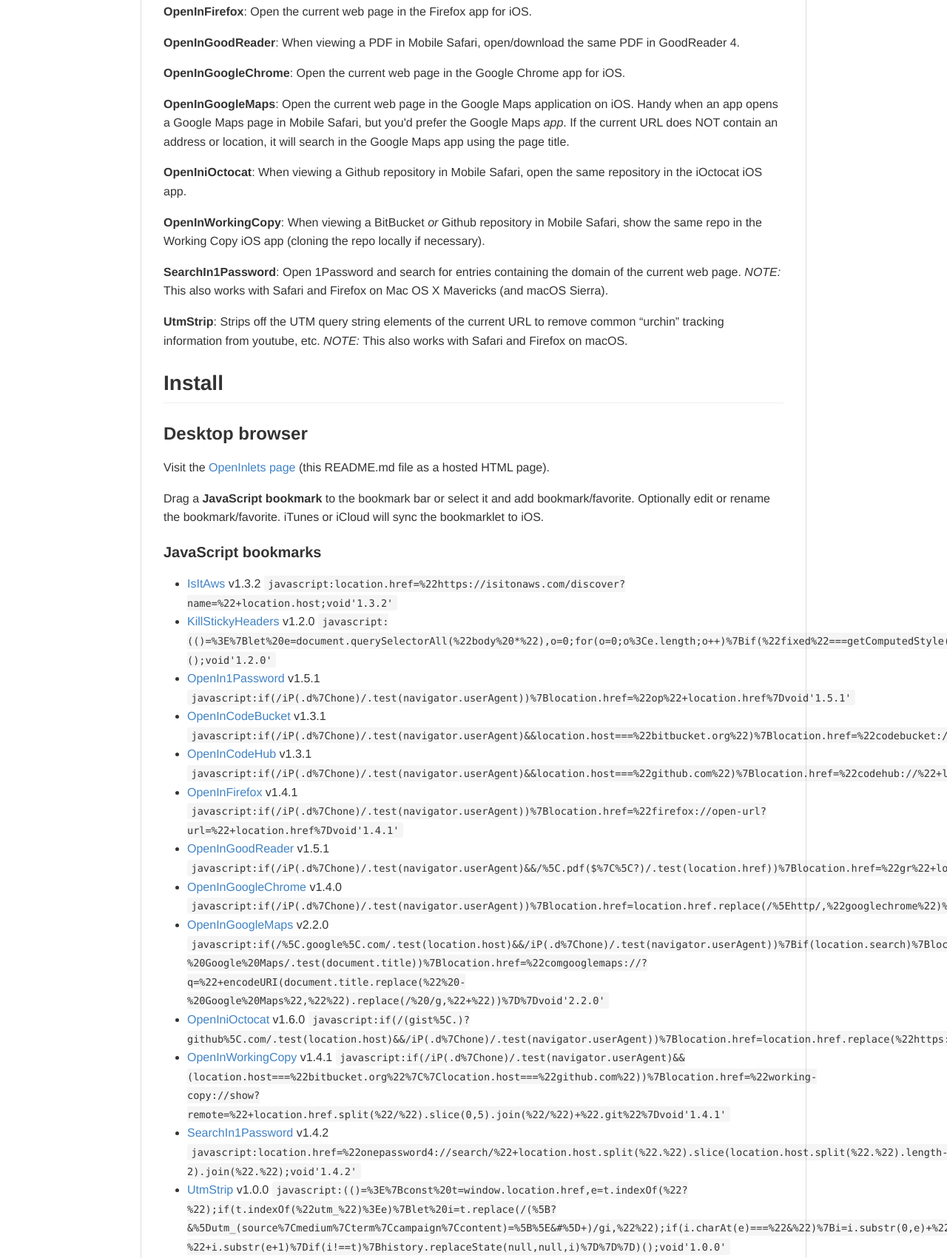
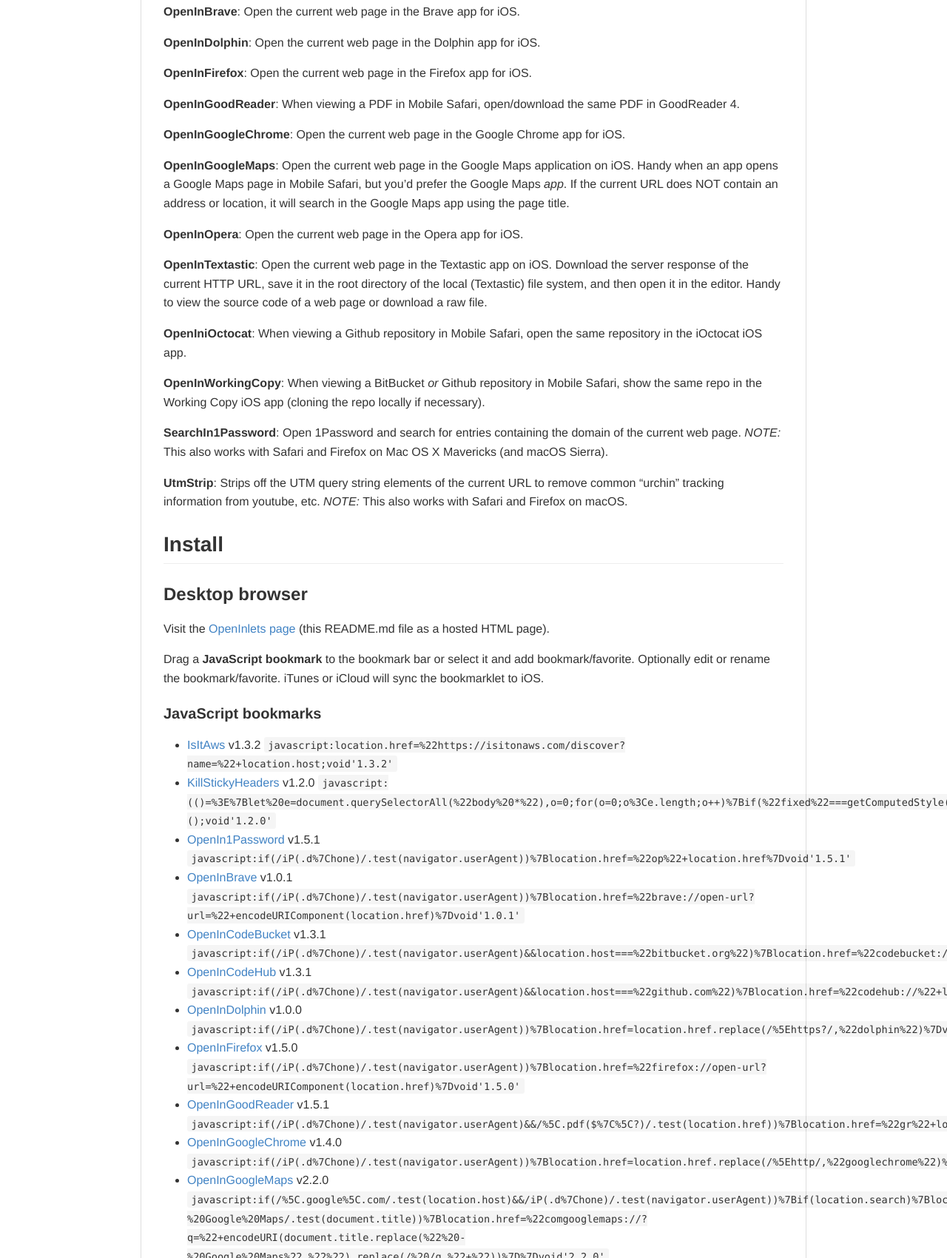
Before and after one commit to mobilemind/OpenInlets, a website: page index.html in a window 1280 px wide. Shown: the part 1313-3013 px from the top of the page at 74% size. Drawn offline with Linux system fonts and the light colour scheme.

Commit message:
index.html: update to latest bookmarklet package- 2.1.0

```diff
--- a/index.html
+++ b/index.html
@@ -18,7 +18,7 @@
 
 <style>#wrapper { max-width:900px; margin:0 auto }</style>
 </head>
-<body class="normal nocodebreak">
+<body class="normal firstload nocodebreak">
   <div id="wrapper">
       <h1>OpenInlets</h1>
 
@@ -41,6 +41,10 @@
 4.1+. Handy for login/form completion, or to quickly add a new entry with
 login credentials.</p>
 
+<p><strong>OpenInBrave</strong>: Open the current web page in the Brave app for iOS.</p>
+
+<p><strong>OpenInDolphin</strong>: Open the current web page in the Dolphin app for iOS.</p>
+
 <p><strong>OpenInFirefox</strong>: Open the current web page in the Firefox app for iOS.</p>
 
 <p><strong>OpenInGoodReader</strong>: When viewing a PDF in Mobile Safari, open/download the
@@ -50,9 +54,16 @@
 iOS.</p>
 
 <p><strong>OpenInGoogleMaps</strong>: Open the current web page in the Google Maps application
-on iOS. Handy when an app opens a Google Maps page in Mobile Safari, but you'd
+on iOS. Handy when an app opens a Google Maps page in Mobile Safari, but you&rsquo;d
 prefer the Google Maps <em>app</em>. If the current URL does NOT contain an address
 or location, it will search in the Google Maps app using the page title.</p>
+
+<p><strong>OpenInOpera</strong>: Open the current web page in the Opera app for iOS.</p>
+
+<p><strong>OpenInTextastic</strong>: Open the current web page in the Textastic app on iOS.
+Download the server response of the current HTTP URL, save it in the root
+directory of the local (Textastic) file system, and then open it in the
+editor. Handy to view the source code of a web page or download a raw file.</p>
 
 <p><strong>OpenIniOctocat</strong>: When viewing a Github repository in Mobile Safari, open
 the same repository in the iOctocat iOS app.</p>
@@ -85,14 +96,18 @@
 <li><a href="javascript:location.href=%22https://isitonaws.com/discover?name=%22+location.host;void'1.3.2'" title="IsItAws">IsItAws</a> v1.3.2 <code>javascript:location.href=%22https://isitonaws.com/discover?name=%22+location.host;void'1.3.2'</code></li>
 <li><a href="javascript:(()=%3E%7Blet%20e=document.querySelectorAll(%22body%20*%22),o=0;for(o=0;o%3Ce.length;o++)%7Bif(%22fixed%22===getComputedStyle(e%5Bo%5D).position)%7Be%5Bo%5D.parentNode.removeChild(e%5Bo%5D)%7D%7D%7D)();void'1.2.0'" title="KillStickyHeaders">KillStickyHeaders</a> v1.2.0 <code>javascript:(()=%3E%7Blet%20e=document.querySelectorAll(%22body%20*%22),o=0;for(o=0;o%3Ce.length;o++)%7Bif(%22fixed%22===getComputedStyle(e%5Bo%5D).position)%7Be%5Bo%5D.parentNode.removeChild(e%5Bo%5D)%7D%7D%7D)();void'1.2.0'</code></li>
 <li><a href="javascript:if(/iP(.d%7Chone)/.test(navigator.userAgent))%7Blocation.href=%22op%22+location.href%7Dvoid'1.5.1'" title="OpenIn1Password">OpenIn1Password</a> v1.5.1 <code>javascript:if(/iP(.d%7Chone)/.test(navigator.userAgent))%7Blocation.href=%22op%22+location.href%7Dvoid'1.5.1'</code></li>
+<li><a href="javascript:if(/iP(.d%7Chone)/.test(navigator.userAgent))%7Blocation.href=%22brave://open-url?url=%22+encodeURIComponent(location.href)%7Dvoid'1.0.1'" title="OpenInBrave">OpenInBrave</a> v1.0.1 <code>javascript:if(/iP(.d%7Chone)/.test(navigator.userAgent))%7Blocation.href=%22brave://open-url?url=%22+encodeURIComponent(location.href)%7Dvoid'1.0.1'</code></li>
 <li><a href="javascript:if(/iP(.d%7Chone)/.test(navigator.userAgent)&amp;&amp;location.host===%22bitbucket.org%22)%7Blocation.href=%22codebucket://%22+location.href.split(%22/%22).slice(2,5).join(%22/%22)%7Dvoid'1.3.1'" title="OpenInCodeBucket">OpenInCodeBucket</a> v1.3.1 <code>javascript:if(/iP(.d%7Chone)/.test(navigator.userAgent)&amp;&amp;location.host===%22bitbucket.org%22)%7Blocation.href=%22codebucket://%22+location.href.split(%22/%22).slice(2,5).join(%22/%22)%7Dvoid'1.3.1'</code></li>
 <li><a href="javascript:if(/iP(.d%7Chone)/.test(navigator.userAgent)&amp;&amp;location.host===%22github.com%22)%7Blocation.href=%22codehub://%22+location.href.split(%22/%22).slice(2,5).join(%22/%22)%7Dvoid'1.3.1'" title="OpenInCodeHub">OpenInCodeHub</a> v1.3.1 <code>javascript:if(/iP(.d%7Chone)/.test(navigator.userAgent)&amp;&amp;location.host===%22github.com%22)%7Blocation.href=%22codehub://%22+location.href.split(%22/%22).slice(2,5).join(%22/%22)%7Dvoid'1.3.1'</code></li>
-<li><a href="javascript:if(/iP(.d%7Chone)/.test(navigator.userAgent))%7Blocation.href=%22firefox://open-url?url=%22+location.href%7Dvoid'1.4.1'" title="OpenInFirefox">OpenInFirefox</a> v1.4.1 <code>javascript:if(/iP(.d%7Chone)/.test(navigator.userAgent))%7Blocation.href=%22firefox://open-url?url=%22+location.href%7Dvoid'1.4.1'</code></li>
+<li><a href="javascript:if(/iP(.d%7Chone)/.test(navigator.userAgent))%7Blocation.href=location.href.replace(/%5Ehttps?/,%22dolphin%22)%7Dvoid'1.0.0'" title="OpenInDolphin">OpenInDolphin</a> v1.0.0 <code>javascript:if(/iP(.d%7Chone)/.test(navigator.userAgent))%7Blocation.href=location.href.replace(/%5Ehttps?/,%22dolphin%22)%7Dvoid'1.0.0'</code></li>
+<li><a href="javascript:if(/iP(.d%7Chone)/.test(navigator.userAgent))%7Blocation.href=%22firefox://open-url?url=%22+encodeURIComponent(location.href)%7Dvoid'1.5.0'" title="OpenInFirefox">OpenInFirefox</a> v1.5.0 <code>javascript:if(/iP(.d%7Chone)/.test(navigator.userAgent))%7Blocation.href=%22firefox://open-url?url=%22+encodeURIComponent(location.href)%7Dvoid'1.5.0'</code></li>
 <li><a href="javascript:if(/iP(.d%7Chone)/.test(navigator.userAgent)&amp;&amp;/%5C.pdf($%7C%5C?)/.test(location.href))%7Blocation.href=%22gr%22+location.href%7Dvoid'1.5.1'" title="OpenInGoodReader">OpenInGoodReader</a> v1.5.1 <code>javascript:if(/iP(.d%7Chone)/.test(navigator.userAgent)&amp;&amp;/%5C.pdf($%7C%5C?)/.test(location.href))%7Blocation.href=%22gr%22+location.href%7Dvoid'1.5.1'</code></li>
 <li><a href="javascript:if(/iP(.d%7Chone)/.test(navigator.userAgent))%7Blocation.href=location.href.replace(/%5Ehttp/,%22googlechrome%22)%7Dvoid'1.4.0'" title="OpenInGoogleChrome">OpenInGoogleChrome</a> v1.4.0 <code>javascript:if(/iP(.d%7Chone)/.test(navigator.userAgent))%7Blocation.href=location.href.replace(/%5Ehttp/,%22googlechrome%22)%7Dvoid'1.4.0'</code></li>
 <li><a href="javascript:if(/%5C.google%5C.com/.test(location.host)&amp;&amp;/iP(.d%7Chone)/.test(navigator.userAgent))%7Bif(location.search)%7Blocation.href=%22comgooglemaps://%22+location.search%7Delse%20if(/%20-%20Google%20Maps/.test(document.title))%7Blocation.href=%22comgooglemaps://?q=%22+encodeURI(document.title.replace(%22%20-%20Google%20Maps%22,%22%22).replace(/%20/g,%22+%22))%7D%7Dvoid'2.2.0'" title="OpenInGoogleMaps">OpenInGoogleMaps</a> v2.2.0 <code>javascript:if(/%5C.google%5C.com/.test(location.host)&amp;&amp;/iP(.d%7Chone)/.test(navigator.userAgent))%7Bif(location.search)%7Blocation.href=%22comgooglemaps://%22+location.search%7Delse%20if(/%20-%20Google%20Maps/.test(document.title))%7Blocation.href=%22comgooglemaps://?q=%22+encodeURI(document.title.replace(%22%20-%20Google%20Maps%22,%22%22).replace(/%20/g,%22+%22))%7D%7Dvoid'2.2.0'</code></li>
+<li><a href="javascript:if(/iP(.d%7Chone)/.test(navigator.userAgent))%7Blocation.href=%22opera://open-url?url=%22+encodeURIComponent(location.href)%7Dvoid'1.0.0'" title="OpenInOpera">OpenInOpera</a> v1.0.0 <code>javascript:if(/iP(.d%7Chone)/.test(navigator.userAgent))%7Blocation.href=%22opera://open-url?url=%22+encodeURIComponent(location.href)%7Dvoid'1.0.0'</code></li>
+<li><a href="javascript:if(/iP(.d%7Chone)/.test(navigator.userAgent))%7Blocation.href=location.href.replace(/%5Ehttps?/,%22textastic%22)%7Dvoid'1.0.0'" title="OpenInTextastic">OpenInTextastic</a> v1.0.0 <code>javascript:if(/iP(.d%7Chone)/.test(navigator.userAgent))%7Blocation.href=location.href.replace(/%5Ehttps?/,%22textastic%22)%7Dvoid'1.0.0'</code></li>
 <li><a href="javascript:if(/(gist%5C.)?github%5C.com/.test(location.host)&amp;&amp;/iP(.d%7Chone)/.test(navigator.userAgent))%7Blocation.href=location.href.replace(%22https:%22,%22ioc:%22)%7Dvoid'1.6.0'" title="OpenIniOctocat">OpenIniOctocat</a> v1.6.0 <code>javascript:if(/(gist%5C.)?github%5C.com/.test(location.host)&amp;&amp;/iP(.d%7Chone)/.test(navigator.userAgent))%7Blocation.href=location.href.replace(%22https:%22,%22ioc:%22)%7Dvoid'1.6.0'</code></li>
-<li><a href="javascript:if(/iP(.d%7Chone)/.test(navigator.userAgent)&amp;&amp;(location.host===%22bitbucket.org%22%7C%7Clocation.host===%22github.com%22))%7Blocation.href=%22working-copy://show?remote=%22+location.href.split(%22/%22).slice(0,5).join(%22/%22)+%22.git%22%7Dvoid'1.4.1'" title="OpenInWorkingCopy">OpenInWorkingCopy</a> v1.4.1 <code>javascript:if(/iP(.d%7Chone)/.test(navigator.userAgent)&amp;&amp;(location.host===%22bitbucket.org%22%7C%7Clocation.host===%22github.com%22))%7Blocation.href=%22working-copy://show?remote=%22+location.href.split(%22/%22).slice(0,5).join(%22/%22)+%22.git%22%7Dvoid'1.4.1'</code></li>
+<li><a href="javascript:if(/iP(.d%7Chone)/.test(navigator.userAgent)&amp;&amp;(location.host===%22bitbucket.org%22%7C%7Clocation.host===%22github.com%22))%7Blocation.href=%22working-copy://show?remote=%22+encodeURIComponent(location.href.split(%22/%22).slice(0,5).join(%22/%22))+%22.git%22%7Dvoid'1.5.0'" title="OpenInWorkingCopy">OpenInWorkingCopy</a> v1.5.0 <code>javascript:if(/iP(.d%7Chone)/.test(navigator.userAgent)&amp;&amp;(location.host===%22bitbucket.org%22%7C%7Clocation.host===%22github.com%22))%7Blocation.href=%22working-copy://show?remote=%22+encodeURIComponent(location.href.split(%22/%22).slice(0,5).join(%22/%22))+%22.git%22%7Dvoid'1.5.0'</code></li>
 <li><a href="javascript:location.href=%22onepassword4://search/%22+location.host.split(%22.%22).slice(location.host.split(%22.%22).length-2).join(%22.%22);void'1.4.2'" title="SearchIn1Password">SearchIn1Password</a> v1.4.2 <code>javascript:location.href=%22onepassword4://search/%22+location.host.split(%22.%22).slice(location.host.split(%22.%22).length-2).join(%22.%22);void'1.4.2'</code></li>
 <li><a href="javascript:(()=%3E%7Bconst%20t=window.location.href,e=t.indexOf(%22?%22);if(t.indexOf(%22utm_%22)%3Ee)%7Blet%20i=t.replace(/(%5B?&amp;%5Dutm_(source%7Cmedium%7Cterm%7Ccampaign%7Ccontent)=%5B%5E&amp;#%5D+)/gi,%22%22);if(i.charAt(e)===%22&amp;%22)%7Bi=i.substr(0,e)+%22?%22+i.substr(e+1)%7Dif(i!==t)%7Bhistory.replaceState(null,null,i)%7D%7D%7D)();void'1.0.0'" title="UtmStrip">UtmStrip</a> v1.0.0 <code>javascript:(()=%3E%7Bconst%20t=window.location.href,e=t.indexOf(%22?%22);if(t.indexOf(%22utm_%22)%3Ee)%7Blet%20i=t.replace(/(%5B?&amp;%5Dutm_(source%7Cmedium%7Cterm%7Ccampaign%7Ccontent)=%5B%5E&amp;#%5D+)/gi,%22%22);if(i.charAt(e)===%22&amp;%22)%7Bi=i.substr(0,e)+%22?%22+i.substr(e+1)%7Dif(i!==t)%7Bhistory.replaceState(null,null,i)%7D%7D%7D)();void'1.0.0'</code></li>
 </ul>
@@ -111,14 +126,18 @@
 <li><strong>Mobile Safari setup link</strong> &ndash; <a href="http://mmind.me/_#javascript:location.href%3D%22https%3A%2F%2Fisitonaws.com%2Fdiscover%3Fname%3D%22%2Blocation.host%3Bvoid'1.3.2'" title="Setup IsItAws">Setup IsItAws</a> v1.3.2</li>
 <li><strong>Mobile Safari setup link</strong> &ndash; <a href="http://mmind.me/_#javascript:(()%3D%3E%7Blet%20e%3Ddocument.querySelectorAll(%22body%20*%22)%2Co%3D0%3Bfor(o%3D0%3Bo%3Ce.length%3Bo%2B%2B)%7Bif(%22fixed%22%3D%3D%3DgetComputedStyle(e%5Bo%5D).position)%7Be%5Bo%5D.parentNode.removeChild(e%5Bo%5D)%7D%7D%7D)()%3Bvoid'1.2.0'" title="Setup KillStickyHeaders">Setup KillStickyHeaders</a> v1.2.0</li>
 <li><strong>Mobile Safari setup link</strong> &ndash; <a href="http://mmind.me/_#javascript:if(%2FiP(.d%7Chone)%2F.test(navigator.userAgent))%7Blocation.href%3D%22op%22%2Blocation.href%7Dvoid'1.5.1'" title="Setup OpenIn1Password">Setup OpenIn1Password</a> v1.5.1</li>
+<li><strong>Mobile Safari setup link</strong> &ndash; <a href="http://mmind.me/_#javascript:if(%2FiP(.d%7Chone)%2F.test(navigator.userAgent))%7Blocation.href%3D%22brave%3A%2F%2Fopen-url%3Furl%3D%22%2BencodeURIComponent(location.href)%7Dvoid'1.0.1'" title="Setup OpenInBrave">Setup OpenInBrave</a> v1.0.1</li>
 <li><strong>Mobile Safari setup link</strong> &ndash; <a href="http://mmind.me/_#javascript:if(%2FiP(.d%7Chone)%2F.test(navigator.userAgent)%26%26location.host%3D%3D%3D%22bitbucket.org%22)%7Blocation.href%3D%22codebucket%3A%2F%2F%22%2Blocation.href.split(%22%2F%22).slice(2%2C5).join(%22%2F%22)%7Dvoid'1.3.1'" title="Setup OpenInCodeBucket">Setup OpenInCodeBucket</a> v1.3.1</li>
 <li><strong>Mobile Safari setup link</strong> &ndash; <a href="http://mmind.me/_#javascript:if(%2FiP(.d%7Chone)%2F.test(navigator.userAgent)%26%26location.host%3D%3D%3D%22github.com%22)%7Blocation.href%3D%22codehub%3A%2F%2F%22%2Blocation.href.split(%22%2F%22).slice(2%2C5).join(%22%2F%22)%7Dvoid'1.3.1'" title="Setup OpenInCodeHub">Setup OpenInCodeHub</a> v1.3.1</li>
-<li><strong>Mobile Safari setup link</strong> &ndash; <a href="http://mmind.me/_#javascript:if(%2FiP(.d%7Chone)%2F.test(navigator.userAgent))%7Blocation.href%3D%22firefox%3A%2F%2Fopen-url%3Furl%3D%22%2Blocation.href%7Dvoid'1.4.1'" title="Setup OpenInFirefox">Setup OpenInFirefox</a> v1.4.1</li>
+<li><strong>Mobile Safari setup link</strong> &ndash; <a href="http://mmind.me/_#javascript:if(%2FiP(.d%7Chone)%2F.test(navigator.userAgent))%7Blocation.href%3Dlocation.href.replace(%2F%5Ehttps%3F%2F%2C%22dolphin%22)%7Dvoid'1.0.0'" title="Setup OpenInDolphin">Setup OpenInDolphin</a> v1.0.0</li>
+<li><strong>Mobile Safari setup link</strong> &ndash; <a href="http://mmind.me/_#javascript:if(%2FiP(.d%7Chone)%2F.test(navigator.userAgent))%7Blocation.href%3D%22firefox%3A%2F%2Fopen-url%3Furl%3D%22%2BencodeURIComponent(location.href)%7Dvoid'1.5.0'" title="Setup OpenInFirefox">Setup OpenInFirefox</a> v1.5.0</li>
 <li><strong>Mobile Safari setup link</strong> &ndash; <a href="http://mmind.me/_#javascript:if(%2FiP(.d%7Chone)%2F.test(navigator.userAgent)%26%26%2F%5C.pdf(%24%7C%5C%3F)%2F.test(location.href))%7Blocation.href%3D%22gr%22%2Blocation.href%7Dvoid'1.5.1'" title="Setup OpenInGoodReader">Setup OpenInGoodReader</a> v1.5.1</li>
 <li><strong>Mobile Safari setup link</strong> &ndash; <a href="http://mmind.me/_#javascript:if(%2FiP(.d%7Chone)%2F.test(navigator.userAgent))%7Blocation.href%3Dlocation.href.replace(%2F%5Ehttp%2F%2C%22googlechrome%22)%7Dvoid'1.4.0'" title="Setup OpenInGoogleChrome">Setup OpenInGoogleChrome</a> v1.4.0</li>
 <li><strong>Mobile Safari setup link</strong> &ndash; <a href="http://mmind.me/_#javascript:if(%2F%5C.google%5C.com%2F.test(location.host)%26%26%2FiP(.d%7Chone)%2F.test(navigator.userAgent))%7Bif(location.search)%7Blocation.href%3D%22comgooglemaps%3A%2F%2F%22%2Blocation.search%7Delse%20if(%2F%20-%20Google%20Maps%2F.test(document.title))%7Blocation.href%3D%22comgooglemaps%3A%2F%2F%3Fq%3D%22%2BencodeURI(document.title.replace(%22%20-%20Google%20Maps%22%2C%22%22).replace(%2F%20%2Fg%2C%22%2B%22))%7D%7Dvoid'2.2.0'" title="Setup OpenInGoogleMaps">Setup OpenInGoogleMaps</a> v2.2.0</li>
+<li><strong>Mobile Safari setup link</strong> &ndash; <a href="http://mmind.me/_#javascript:if(%2FiP(.d%7Chone)%2F.test(navigator.userAgent))%7Blocation.href%3D%22opera%3A%2F%2Fopen-url%3Furl%3D%22%2BencodeURIComponent(location.href)%7Dvoid'1.0.0'" title="Setup OpenInOpera">Setup OpenInOpera</a> v1.0.0</li>
+<li><strong>Mobile Safari setup link</strong> &ndash; <a href="http://mmind.me/_#javascript:if(%2FiP(.d%7Chone)%2F.test(navigator.userAgent))%7Blocation.href%3Dlocation.href.replace(%2F%5Ehttps%3F%2F%2C%22textastic%22)%7Dvoid'1.0.0'" title="Setup OpenInTextastic">Setup OpenInTextastic</a> v1.0.0</li>
 <li><strong>Mobile Safari setup link</strong> &ndash; <a href="http://mmind.me/_#javascript:if(%2F(gist%5C.)%3Fgithub%5C.com%2F.test(location.host)%26%26%2FiP(.d%7Chone)%2F.test(navigator.userAgent))%7Blocation.href%3Dlocation.href.replace(%22https%3A%22%2C%22ioc%3A%22)%7Dvoid'1.6.0'" title="Setup OpenIniOctocat">Setup OpenIniOctocat</a> v1.6.0</li>
-<li><strong>Mobile Safari setup link</strong> &ndash; <a href="http://mmind.me/_#javascript:if(%2FiP(.d%7Chone)%2F.test(navigator.userAgent)%26%26(location.host%3D%3D%3D%22bitbucket.org%22%7C%7Clocation.host%3D%3D%3D%22github.com%22))%7Blocation.href%3D%22working-copy%3A%2F%2Fshow%3Fremote%3D%22%2Blocation.href.split(%22%2F%22).slice(0%2C5).join(%22%2F%22)%2B%22.git%22%7Dvoid'1.4.1'" title="Setup OpenInWorkingCopy">Setup OpenInWorkingCopy</a> v1.4.1</li>
+<li><strong>Mobile Safari setup link</strong> &ndash; <a href="http://mmind.me/_#javascript:if(%2FiP(.d%7Chone)%2F.test(navigator.userAgent)%26%26(location.host%3D%3D%3D%22bitbucket.org%22%7C%7Clocation.host%3D%3D%3D%22github.com%22))%7Blocation.href%3D%22working-copy%3A%2F%2Fshow%3Fremote%3D%22%2BencodeURIComponent(location.href.split(%22%2F%22).slice(0%2C5).join(%22%2F%22))%2B%22.git%22%7Dvoid'1.5.0'" title="Setup OpenInWorkingCopy">Setup OpenInWorkingCopy</a> v1.5.0</li>
 <li><strong>Mobile Safari setup link</strong> &ndash; <a href="http://mmind.me/_#javascript:location.href%3D%22onepassword4%3A%2F%2Fsearch%2F%22%2Blocation.host.split(%22.%22).slice(location.host.split(%22.%22).length-2).join(%22.%22)%3Bvoid'1.4.2'" title="Setup SearchIn1Password">Setup SearchIn1Password</a> v1.4.2</li>
 <li><strong>Mobile Safari setup link</strong> &ndash; <a href="http://mmind.me/_#javascript:(()%3D%3E%7Bconst%20t%3Dwindow.location.href%2Ce%3Dt.indexOf(%22%3F%22)%3Bif(t.indexOf(%22utm_%22)%3Ee)%7Blet%20i%3Dt.replace(%2F(%5B%3F%26%5Dutm_(source%7Cmedium%7Cterm%7Ccampaign%7Ccontent)%3D%5B%5E%26%23%5D%2B)%2Fgi%2C%22%22)%3Bif(i.charAt(e)%3D%3D%3D%22%26%22)%7Bi%3Di.substr(0%2Ce)%2B%22%3F%22%2Bi.substr(e%2B1)%7Dif(i!%3D%3Dt)%7Bhistory.replaceState(null%2Cnull%2Ci)%7D%7D%7D)()%3Bvoid'1.0.0'" title="Setup UtmStrip">Setup UtmStrip</a> v1.0.0</li>
 </ul>
@@ -174,7 +193,7 @@
 <a href="http://nodejs.org/">nodejs.org</a>. Finally change to the <code>OpenInlets</code> directory and install
 the dependencies into the project before invoking <code>grunt</code>.</p>
 
-<pre><code>git clone https://github.com/mobilemind/OpenInlets.git
+<pre><code class="bash">git clone https://github.com/mobilemind/OpenInlets.git
 cd OpenInlets
 npm install
 grunt</code></pre>
@@ -200,10 +219,13 @@
 <li><strong>OpenIn1Password</strong> - Uses the <code>ophttp://</code> or <code>ophttps://</code> URL protocol
 scheme for 1Password. See the subheading
 <a href="http://blog.agilebits.com/2013/01/24/developers-heres-how-to-add-a-little-1password-to-your-ios-apps/" title="Agile Bits: 1Password URL Scheme">Open URLs externally&hellip;</a> for details.</li>
+<li><strong>OpenInBrave</strong> - Uses the <code>brave://open-url?url=</code> scheme for the Brave app
+on iOS.</li>
 <li><strong>OpenInCodeBucket</strong> <em>and</em> <strong>OpenInCodeBucket</strong>- Uses the <code>codebucket://</code>
 and <code>codehub://</code> URL protocol schemes, respectively. See
 <a href="https://github.com/thedillonb/CodeHub/blob/master/CodeHub.iOS/AppDelegate.cs#L258-L280" title="CodeHub URL Scheme">CodeHub URL Scheme</a>. Note that the source code seems to
 be the only documentation for the scheme; look for <code>codehub://</code>.</li>
+<li><em>*OpenInDolphin</em> - Uses the <code>dolphin://</code> scheme for the Dolphin app on iOS.</li>
 <li><strong>OpenInFirefox</strong> - Uses the <code>firefox://open-url?url=</code> scheme for the
 Firefox app on iOS.</li>
 <li><strong>OpenInGoodReader</strong> - Uses the <code>grhttp://</code> or <code>grhttps://</code> URL protocol
@@ -214,6 +236,11 @@
 <li><strong>OpenInGoogleMaps</strong> - Uses the <code>comgooglemaps://</code> protocol scheme for the
 Google Maps app on iOS. See <a href="https://developers.google.com/maps/documentation/ios/urlscheme" title="Google Developers:Google Maps URL Scheme">Google Maps URL Scheme</a>
 for details.</li>
+<li><strong>OpenInOpera</strong> - Uses the <code>opera://open-url?url=</code> scheme for the
+Opera app on iOS.</li>
+<li><strong>OpenInTextastic</strong> - Uses the <code>textastic://</code> protocol scheme of the
+Textastic app on iOS. For details, see
+<a href="https://www.textasticapp.com/v4/manual/x-callback-url.html#downloadusingthetextastic:scheme" title="Download using the textastic:// scheme">Textastic x-callback-url API</a>.</li>
 <li><strong>OpenIniOctocat</strong> - Uses the <code>ioc://</code> URL protocol scheme for iOctocat. See
 the subheading <a href="http://ioctocat.com/faq/" title="iOctocat FAQs - How to open GitHub URLs in iOctocat?">How to open GitHub URLs in iOctocat</a>
 for details.</li>
@@ -229,6 +256,9 @@
 
 
 <h2>Version Notes</h2>
+
+<p>2.1.0  Adds &ldquo;OpenIn..&rdquo; for Brave, Dolphin, Opera, and Textastic. Use
+encodeURIComponent for parameters to Firefox, Opera and WorkingCopy URLs.</p>
 
 <p>2.0.0  Remove Blogsy; Enhance OpenInGoogleMaps; Prefer concatenation; Bump
 version</p>
@@ -328,6 +358,17 @@
 <p>0.0.0: July 22, 2014 - Initial commit, smushing together multiple bookmarklet
 repos I have; doesn&rsquo;t build yet</p>
 
+<!--- JavaScript links -->
+
+
+<!--- Setup links -->
+
+
+<!-- Badge links -->
+
+
+<!-- Reference links -->
+
 <!-- ##END MARKED WRAPPER## -->
     </div>
 
```
